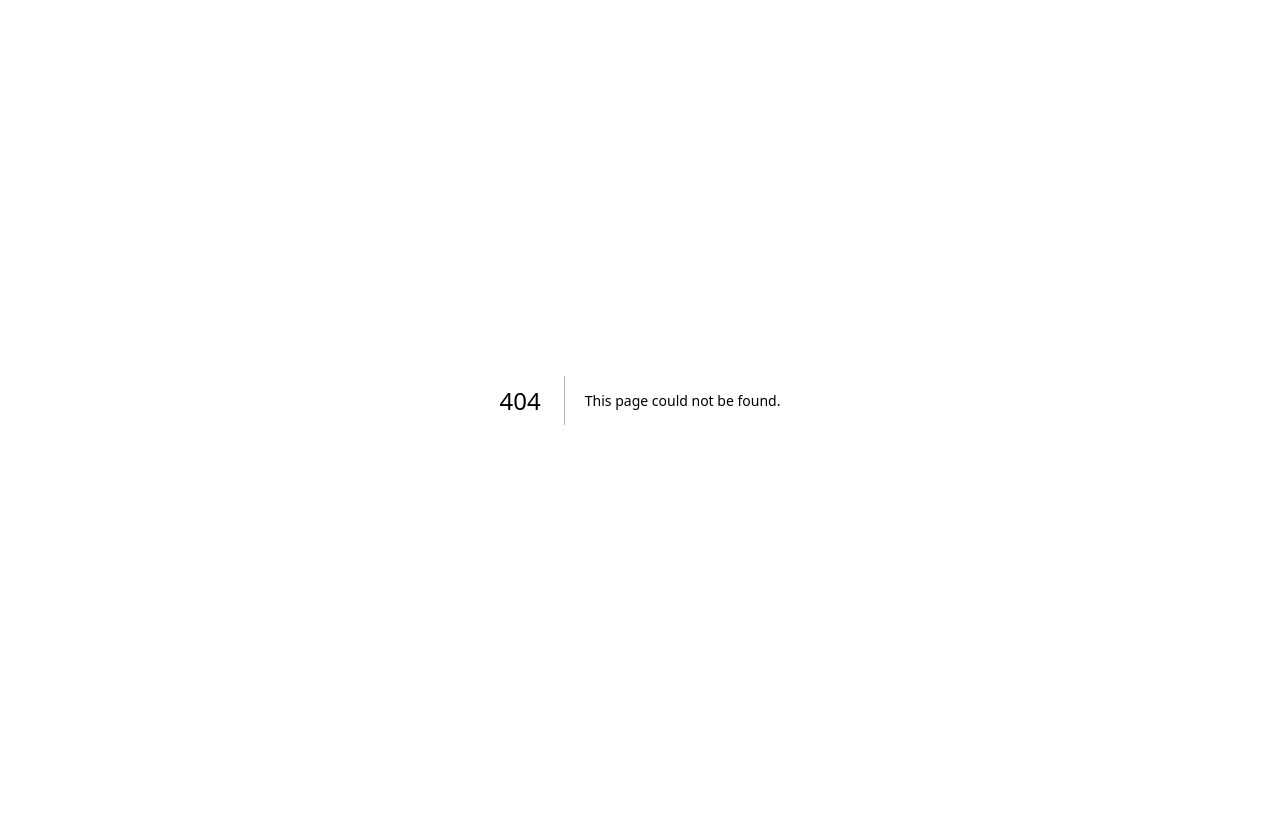
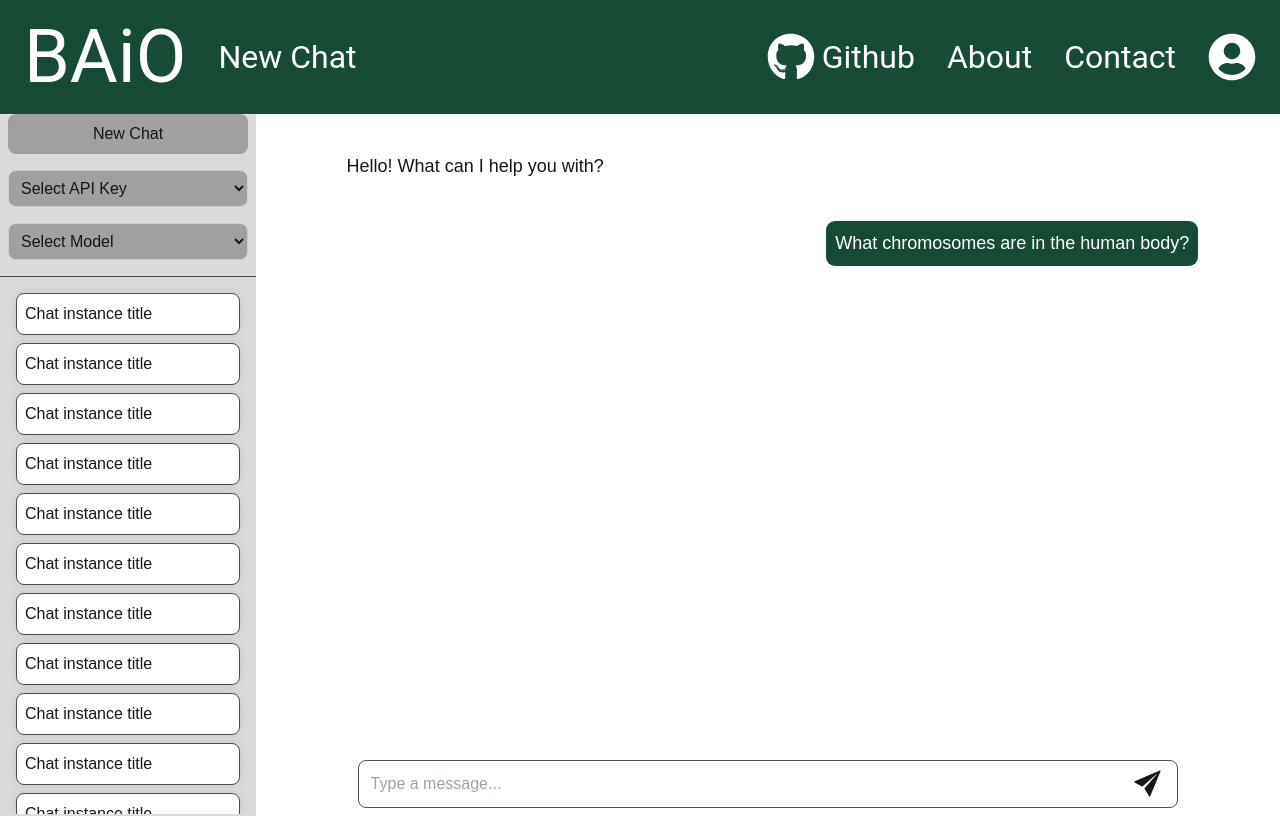
Before and after one commit to baioorg/BAiO_Frontend, a Next.js app in the folder baio_frontend/: page /pages/Main in a window 1280 px wide. Before the commit this address had no page. Built offline with nearby package versions, Linux system fonts and the light colour scheme.

Commit message:
First release of main page done

```diff
--- a/baio_frontend/src/app/globals.css
+++ b/baio_frontend/src/app/globals.css
@@ -12,7 +12,7 @@ body {
   color: var(--foreground);
   background: var(--background);
   font-family: Arial, Helvetica, sans-serif;
-  margin: 9em 0;
+  margin-top: 7em;
 }
 
 @layer utilities {
--- a/baio_frontend/src/app/pages/About/page.css
+++ b/baio_frontend/src/app/pages/About/page.css
@@ -1,6 +1,7 @@
 .about-page {
     background-color: #fff;
     text-align: start;
+    margin: 9em 0;
 }
 
 .about-content {
--- /dev/null
+++ b/baio_frontend/src/app/pages/Main/page.css
@@ -0,0 +1,152 @@
+.main-content {
+    width: 100%;
+    height: 88vh;
+    display: flex;
+    flex-direction: row;
+    align-items: flex-start;
+    justify-content: flex-start;
+    background-color: rgb(255, 255, 255);
+}
+
+.left-menu {
+    width: 20%;
+    height: 100%;
+    display: flex;
+    flex-direction: column;
+    align-items: center;
+    justify-content: center;
+    gap: 1em;
+    background-color: #dbdbdb;
+    padding: 1em 0;
+}
+
+.left-menu .menu-button {
+    width: 15em;
+    padding: 0.5em;
+    display: flex;
+    flex-direction: column;
+    align-items: center;
+    justify-content: center;
+    gap: 1em;
+    background-color: rgb(160, 160, 160);
+    border-radius: 0.5em;
+    margin: 0 1em;
+}
+
+.previous-chats {
+    width: 100%;
+    height: 80%;
+    display: flex;
+    flex-direction: column;
+    align-items: center;
+    justify-content: flex-start;
+    gap: 1em;
+    border-top: 1px solid rgb(76, 76, 76);
+}
+
+.previous-chats ul {
+    width: 100%;
+    height: 100%;
+    display: flex;
+    flex-direction: column;
+    align-items: center;
+    justify-content: flex-start;
+    gap: 0.5em;
+    padding: 1em;
+    overflow-y: auto;
+}
+
+.previous-chats ul li {
+    display: flex;
+    width: 100%;
+    padding: 0.5em;
+    background-color: rgb(255, 255, 255);
+    border: 0.5px solid rgb(76, 76, 76);
+    border-radius: 0.5em;
+    cursor: pointer;
+    box-shadow: 0 0 10px rgba(0, 0, 0, 0.1);
+}
+
+.chat-window {
+    display: flex;
+    flex-direction: column;
+    align-items: center;
+    justify-content: center;
+    width: 80%;
+    height: 100%;
+}
+
+.chat-messages {
+    display: flex;
+    flex-grow: 1;
+    width: 100%;
+    flex-direction: column;
+    align-items: center;
+    justify-content: flex-start;
+    padding: 1em;
+    overflow-y: auto;
+    background-color: rgb(255, 255, 255);
+}
+
+.chat-input {
+    width: 80%;
+    display: flex;
+    flex-direction: row;
+    align-items: center;
+    justify-content: center;
+    padding: 0.2em;
+    background-color: #fff;
+    border-radius: 0.5em;
+    margin-bottom: 0.5em;
+    border: 1px solid rgb(76, 76, 76);
+}
+
+.chat-input input {
+    display: flex;
+    flex-grow: 1;
+    padding: 0.5em;
+    border-radius: 0.5em;
+    border: none;
+}
+
+.chat-input input:focus {
+    outline: none;
+    box-shadow: none;
+}
+
+.chat-input button {
+    border-radius: 0.5em;
+    margin-right: 0.5em;
+}
+.message-container {
+    display: flex;
+    flex-direction: column; /* Changed to column for stacking messages */
+    align-items: flex-start; /* Align messages to the start by default */
+    gap: 1em;
+    width: 90%;
+    padding: 1em;
+}
+
+.message {
+    display: flex;
+    flex-direction: row;
+    align-items: center;
+    justify-content: flex-start;
+    gap: 1em;
+    padding: 0.5em;
+    border-radius: 0.5em;
+    max-width: 80%;
+    word-wrap: break-word;
+    font-size: 18px;
+}
+
+/* Bot message stays on the left */
+.bot-message {
+    background-color: rgb(255, 255, 255);
+}
+
+.user-message {
+    background-color: #184B35;
+    margin-left: auto;
+    color: rgb(255, 255, 255);
+}
--- /dev/null
+++ b/baio_frontend/src/app/pages/Main/page.jsx
@@ -0,0 +1,122 @@
+"use client";
+import React, { useState } from "react";
+import "./page.css";
+import Header from "@/components/Header/Header";
+import { IoIosSend } from "react-icons/io";
+
+export default function Main() {
+  const [apiKey, setApiKey] = useState("");
+  const [model, setModel] = useState("");
+  const [previousChats, setPreviousChats] = useState([
+    "Chat instance title",
+    "Chat instance title",
+    "Chat instance title",
+    "Chat instance title",
+    "Chat instance title",
+    "Chat instance title",
+    "Chat instance title",
+    "Chat instance title",
+    "Chat instance title",
+    "Chat instance title",
+    "Chat instance title",
+    "Chat instance title",
+    "Chat instance title",
+    "Chat instance title",
+    "Chat instance title",
+    "Chat instance title",
+    "Chat instance title",
+  ]);
+
+  const [messages, setMessages] = useState([
+    { text: "Hello! What can I help you with?", sender: "bot" },
+    { text: "What chromosomes are in the human body?", sender: "user" },
+  ]);
+
+  const [newMessage, setNewMessage] = useState("");
+
+  const handleNewChat = () => {
+    console.log("New Chat Created");
+    setMessages([]);
+  };
+
+  const handleApiKeyChange = (e) => {
+    setApiKey(e.target.value);
+  };
+
+  const handleModelChange = (e) => {
+    setModel(e.target.value);
+  };
+
+  const handleMessageSend = () => {
+    if (newMessage.trim()) {
+      // Add the new message to the conversation
+      setMessages([...messages, { text: newMessage, sender: "user" }]);
+      // Clear the input field
+      setNewMessage("");
+    }
+  };
+
+  return (
+    <div className="main-page body">
+      <div className="main-content">
+        <Header />
+        <div className="left-menu">
+          <button onClick={handleNewChat} className="menu-button">
+            New Chat
+          </button>
+
+          <select value={apiKey} onChange={handleApiKeyChange} className="menu-button">
+            <option value="">Select API Key</option>
+            <option value="key1">API Key 1</option>
+            <option value="key2">API Key 2</option>
+          </select>
+
+          <select value={model} onChange={handleModelChange} className="menu-button">
+            <option value="">Select Model</option>
+            <option value="model1">Model 1</option>
+            <option value="model2">Model 2</option>
+          </select>
+
+          <div className="previous-chats">
+            <ul>
+              {previousChats.map((chat, index) => (
+                <li key={index}>{chat}</li>
+              ))}
+            </ul>
+          </div>
+        </div>
+
+        {/* Chat Window */}
+        <div className="chat-window">
+          <div className="chat-messages">
+            {/* Chat messages */}
+            {messages.map((message, index) => (
+              <div
+                key={index}
+                className={`message-container`}
+              >
+                <p className={`message ${message.sender === "user" ? "user-message" : "bot-message"}`}>{message.text}</p>
+              </div>
+            ))}
+          </div>
+
+          {/* Chat Input */}
+          <div className="chat-input">
+            <input
+              type="text"
+              value={newMessage}
+              onChange={(e) => setNewMessage(e.target.value)}
+              placeholder="Type a message..."
+              onKeyPress={(e) => {
+                if (e.key === "Enter") handleMessageSend();
+              }}
+            />
+            <button onClick={handleMessageSend}>
+              <IoIosSend size={35} />
+            </button>
+          </div>
+        </div>
+      </div>
+    </div>
+  );
+}
--- a/baio_frontend/src/app/pages/Team/page.css
+++ b/baio_frontend/src/app/pages/Team/page.css
@@ -2,6 +2,7 @@
     display: flex;
     justify-content: center;
     align-items: center;
+    margin: 9em 0;
 }
 
 .team-content {
--- a/baio_frontend/src/components/Header/Header.jsx
+++ b/baio_frontend/src/components/Header/Header.jsx
@@ -49,7 +49,7 @@ export default function Header({type = 'header'}) {
             <header className = "navbar">
                 <div className = "navbarLeft">
                     <Link href="/" className="navbarLink"><h1>BAiO</h1></Link>
-                    <Link href="/" className="navbarLink">New Chat</Link>
+                    <Link href="/pages/Main" className="navbarLink">New Chat</Link>
                 </div>
 
                 <div className = "navbarRight">
```
